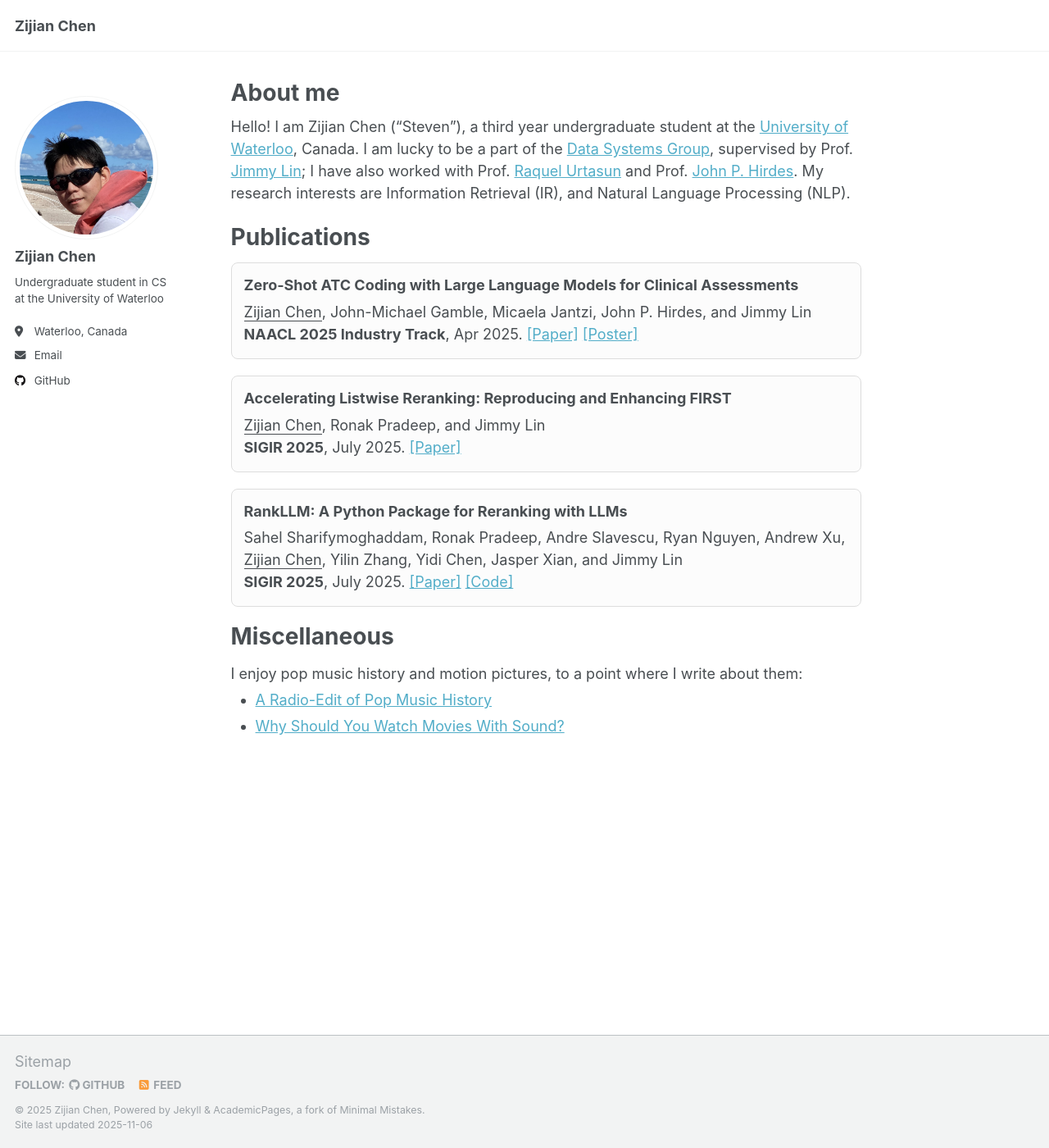
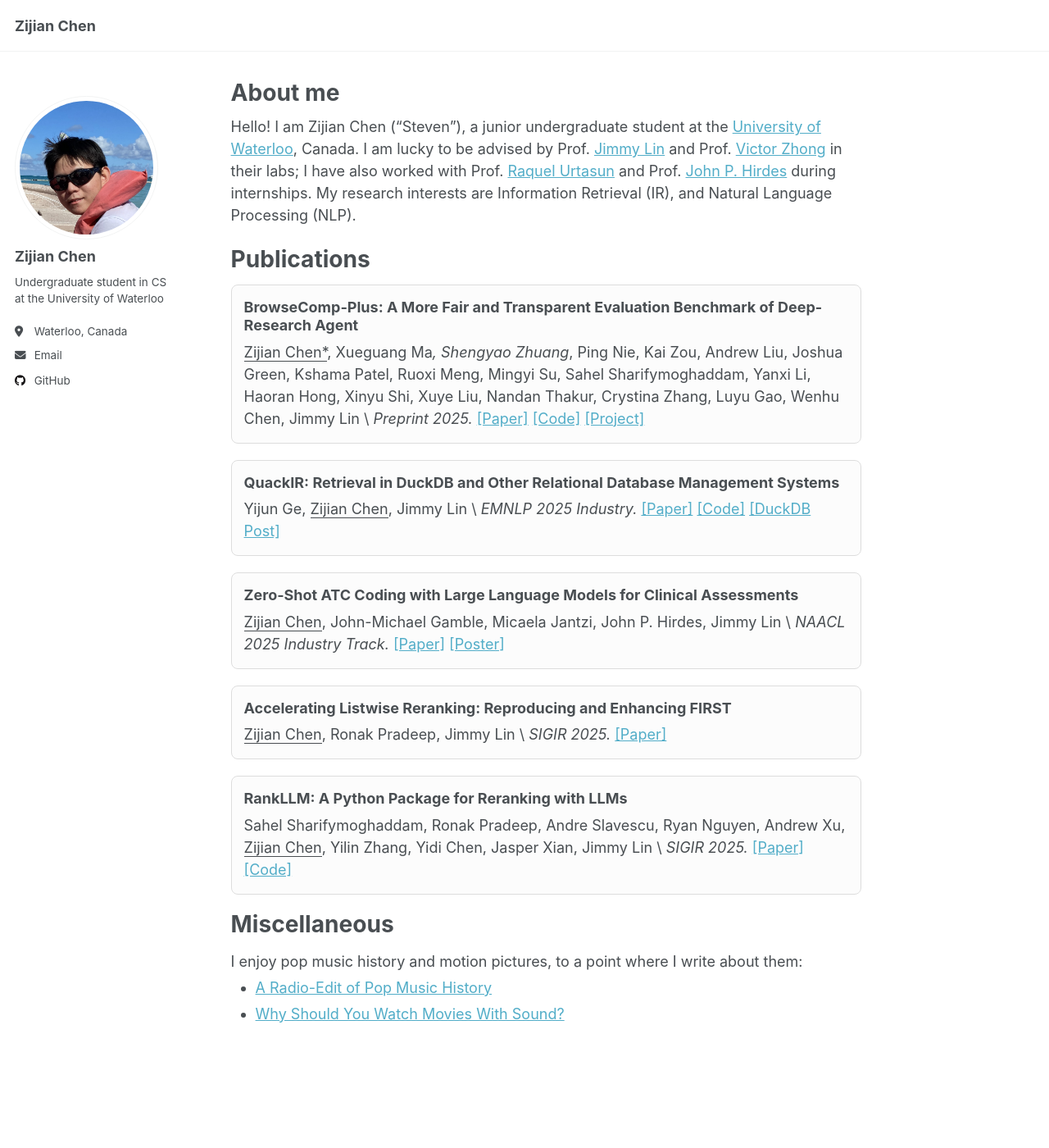
Before and after one commit to wu-ming233/wu-ming233.github.io, a Jekyll site: the page built from _pages/about.md, in a window 1280 px wide and 1400 px high. Shown: the whole window at 82% size. Built offline with Jekyll 4.4.1, drawn with Linux system fonts in a browser that asks for light colours.

Commit message:
updated preprint

```diff
--- a/_pages/about.md
+++ b/_pages/about.md
@@ -8,7 +8,7 @@ redirect_from:
   - /about.html
 ---
 
-Hello! I am Zijian Chen ("Steven"), a third year undergraduate student at the [University of Waterloo](https://cs.uwaterloo.ca/), Canada. I am lucky to be a part of the [Data Systems Group](https://uwaterloo.ca/data-systems-group/), supervised by Prof. [Jimmy Lin](https://cs.uwaterloo.ca/~jimmylin/); I have also worked with Prof. [Raquel Urtasun](https://scholar.google.ca/citations?user=jyxO2akAAAAJ&hl=en) and Prof. [John P. Hirdes](https://scholar.google.ca/citations?user=71R-3OIAAAAJ&hl=en). My research interests are Information Retrieval (IR), and Natural Language Processing (NLP).
+Hello! I am Zijian Chen ("Steven"), a junior undergraduate student at the [University of Waterloo](https://cs.uwaterloo.ca/), Canada. I am lucky to be advised by Prof. [Jimmy Lin](https://cs.uwaterloo.ca/~jimmylin/) and Prof. [Victor Zhong](https://www.victorzhong.com/) in their labs; I have also worked with Prof. [Raquel Urtasun](https://scholar.google.ca/citations?user=jyxO2akAAAAJ&hl=en) and Prof. [John P. Hirdes](https://scholar.google.ca/citations?user=71R-3OIAAAAJ&hl=en) during internships. My research interests are Information Retrieval (IR), and Natural Language Processing (NLP).
 
 # Publications
 
@@ -52,10 +52,28 @@ body.dark-mode .publication-box {
 
 <div class="publication-box" markdown="1">
 
+### [BrowseComp-Plus: A More Fair and Transparent Evaluation Benchmark of Deep-Research Agent](https://texttron.github.io/BrowseComp-Plus/)
+
+<u>Zijian Chen*</u>, Xueguang Ma*, Shengyao Zhuang*, Ping Nie, Kai Zou, Andrew Liu, Joshua Green, Kshama Patel, Ruoxi Meng, Mingyi Su, Sahel Sharifymoghaddam, Yanxi Li, Haoran Hong, Xinyu Shi, Xuye Liu, Nandan Thakur, Crystina Zhang, Luyu Gao, Wenhu Chen, Jimmy Lin \
+_Preprint 2025._ [[Paper]](https://arxiv.org/pdf/2508.06600) [[Code]](https://github.com/texttron/BrowseComp-Plus) [[Project]](https://texttron.github.io/BrowseComp-Plus/)
+
+</div>
+
+<div class="publication-box" markdown="1">
+
+### [QuackIR: Retrieval in DuckDB and Other Relational Database Management Systems](https://aclanthology.org/2025.emnlp-industry.33/)
+
+Yijun Ge, <u>Zijian Chen</u>, Jimmy Lin \
+_EMNLP 2025 Industry._ [[Paper]](https://aclanthology.org/2025.emnlp-industry.33/) [[Code]](https://github.com/castorini/quackir) [[DuckDB Post]](https://duckdb.org/science/quackir-retrieval-in-duckdb/)
+
+</div>
+
+<div class="publication-box" markdown="1">
+
 ### [Zero-Shot ATC Coding with Large Language Models for Clinical Assessments](https://aclanthology.org/2025.naacl-industry.19/)
 
-<u>Zijian Chen</u>, John-Michael Gamble, Micaela Jantzi, John P. Hirdes, and Jimmy Lin
-**NAACL 2025 Industry Track**, Apr 2025. [[Paper]](https://aclanthology.org/2025.naacl-industry.19/) [[Poster]](https://wu-ming233.github.io/publications/atc_NAACL2025_poster.pdf)
+<u>Zijian Chen</u>, John-Michael Gamble, Micaela Jantzi, John P. Hirdes, Jimmy Lin \
+_NAACL 2025 Industry Track._ [[Paper]](https://aclanthology.org/2025.naacl-industry.19/) [[Poster]](https://wu-ming233.github.io/publications/atc_NAACL2025_poster.pdf)
 
 </div>
 
@@ -63,8 +81,8 @@ body.dark-mode .publication-box {
 
 ### [Accelerating Listwise Reranking: Reproducing and Enhancing FIRST](https://wu-ming233.github.io/publications/first_SIGIR2025.pdf)
 
-<u>Zijian Chen</u>, Ronak Pradeep, and Jimmy Lin
-**SIGIR 2025**, July 2025. [[Paper]](https://wu-ming233.github.io/publications/first_SIGIR2025.pdf)
+<u>Zijian Chen</u>, Ronak Pradeep, Jimmy Lin \
+_SIGIR 2025._ [[Paper]](https://wu-ming233.github.io/publications/first_SIGIR2025.pdf)
 
 </div>
 
@@ -72,8 +90,8 @@ body.dark-mode .publication-box {
 
 ### [RankLLM: A Python Package for Reranking with LLMs](https://wu-ming233.github.io/publications/rankllm_SIGIR2025.pdf)
 
-Sahel Sharifymoghaddam, Ronak Pradeep, Andre Slavescu, Ryan Nguyen, Andrew Xu, <u>Zijian Chen</u>, Yilin Zhang, Yidi Chen, Jasper Xian, and Jimmy Lin
-**SIGIR 2025**, July 2025. [[Paper]](https://wu-ming233.github.io/publications/rankllm_SIGIR2025.pdf) [[Code]](https://github.com/castorini/rank_llm)
+Sahel Sharifymoghaddam, Ronak Pradeep, Andre Slavescu, Ryan Nguyen, Andrew Xu, <u>Zijian Chen</u>, Yilin Zhang, Yidi Chen, Jasper Xian, Jimmy Lin \
+_SIGIR 2025._ [[Paper]](https://wu-ming233.github.io/publications/rankllm_SIGIR2025.pdf) [[Code]](https://github.com/castorini/rank_llm)
 
 </div>
 
```
